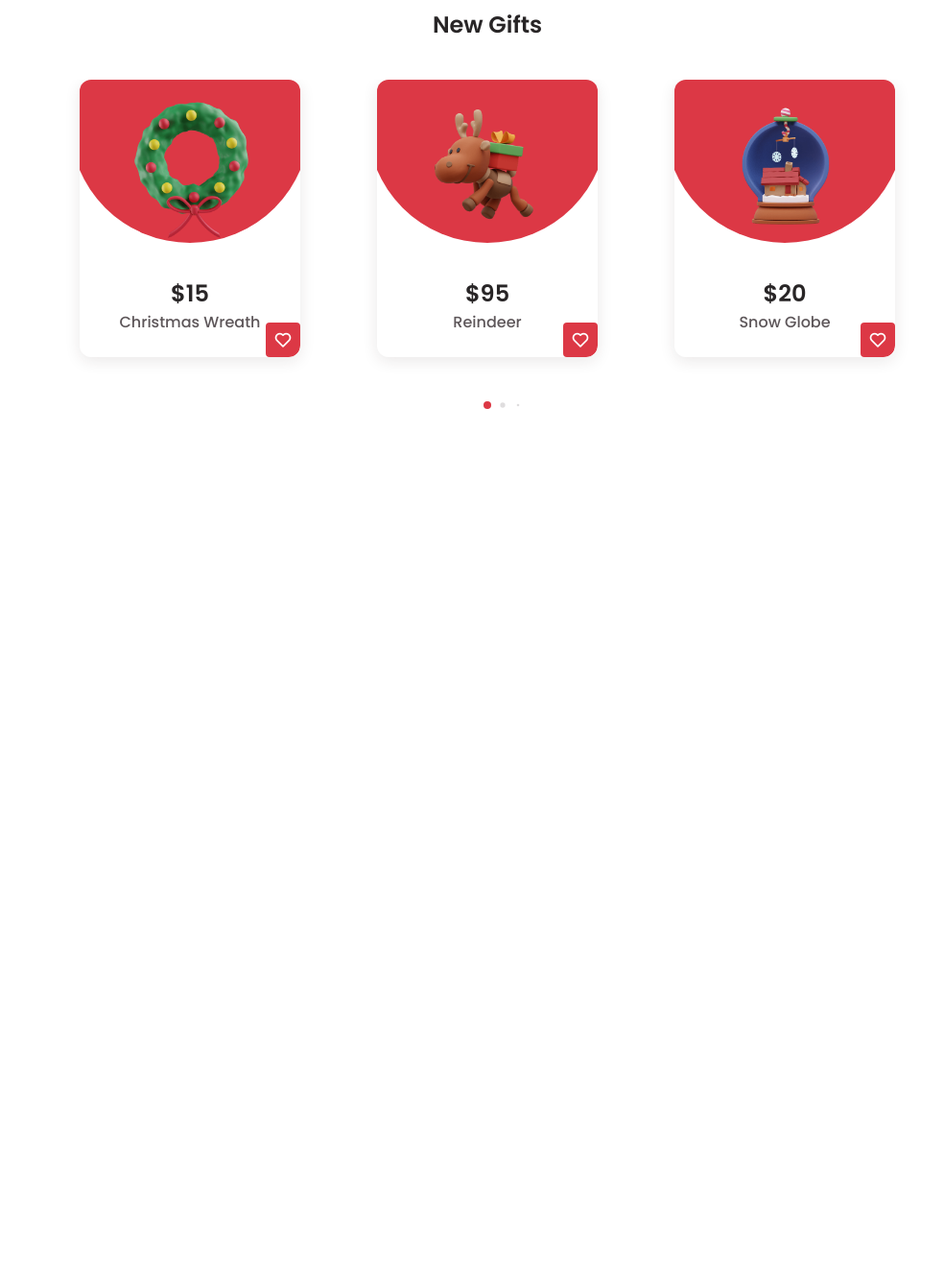
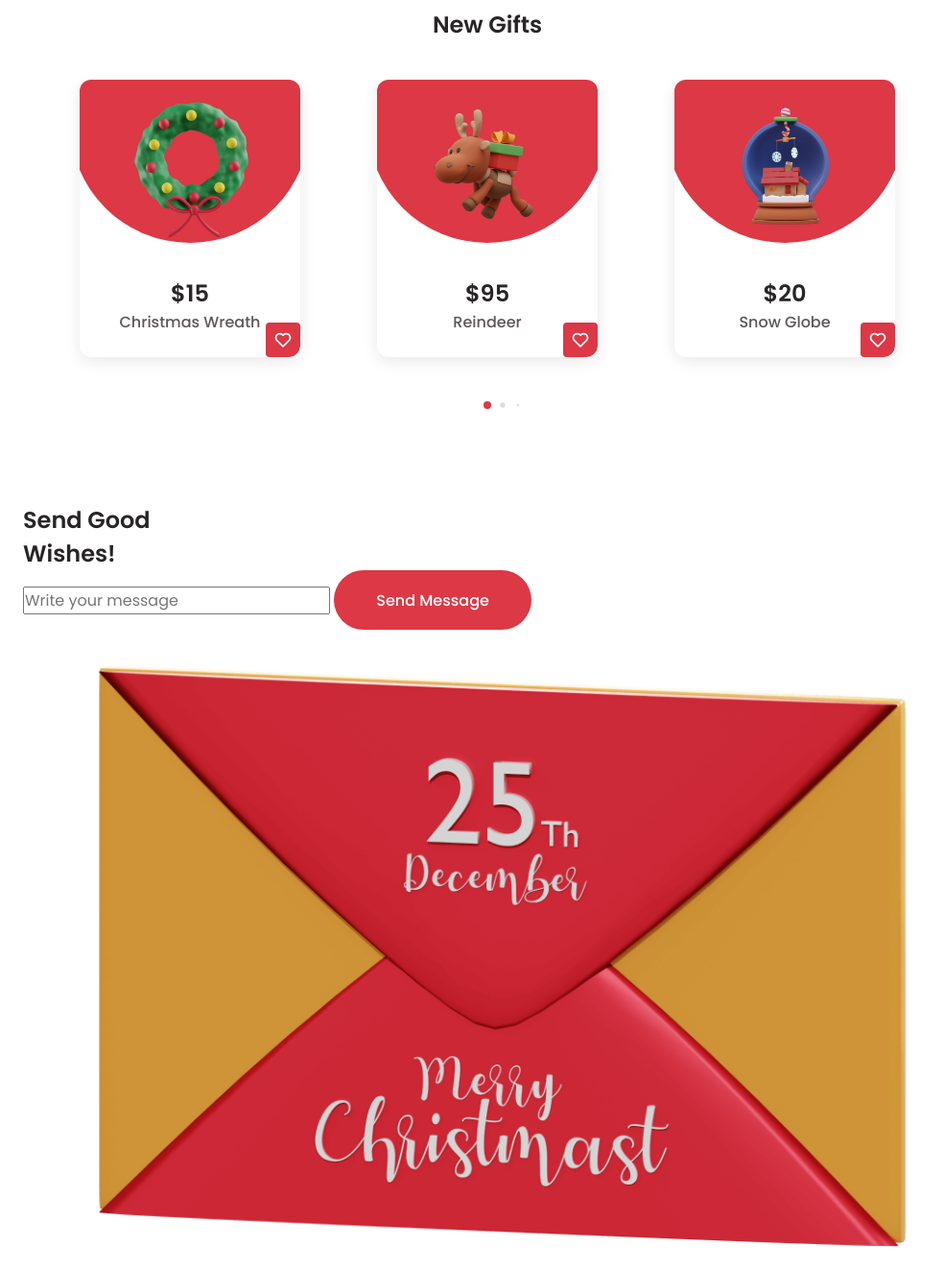
Before and after one commit to LeslieLopez25/christmas-website, a plain HTML site: page index.html in a window 1280 px wide. Shown: the part 2642-3966 px from the top of the page at 96% size, without its empty margins (0-984 px from the left). Before the commit the page ends 3094 px from the top, so only its background shows below. Drawn offline with nearby package versions, Linux system fonts and the light colour scheme.

Commit message:
Added message section to html

```diff
--- a/index.html
+++ b/index.html
@@ -235,6 +235,21 @@
                 </div>
             </div>
         </section>
+
+        <!-- MESSAGE -->
+        <section class="message section container">
+            <div class="message__container grid">
+                <form action="" class="message__form">
+                    <h2 class="message__title">
+                        Send Good <br> Wishes!
+                    </h2>
+                    <input type="email" placeholder="Write your message" class="message__input">
+                    <button class="button message__button">Send Message</button>
+                </form>
+
+                <img src="images/message.png" alt="" class="message__img">
+            </div>
+        </section>
     </main>
     <!-- SWIPER JS -->
     <script src="js/swiper-bundle.min.js"></script>
```
